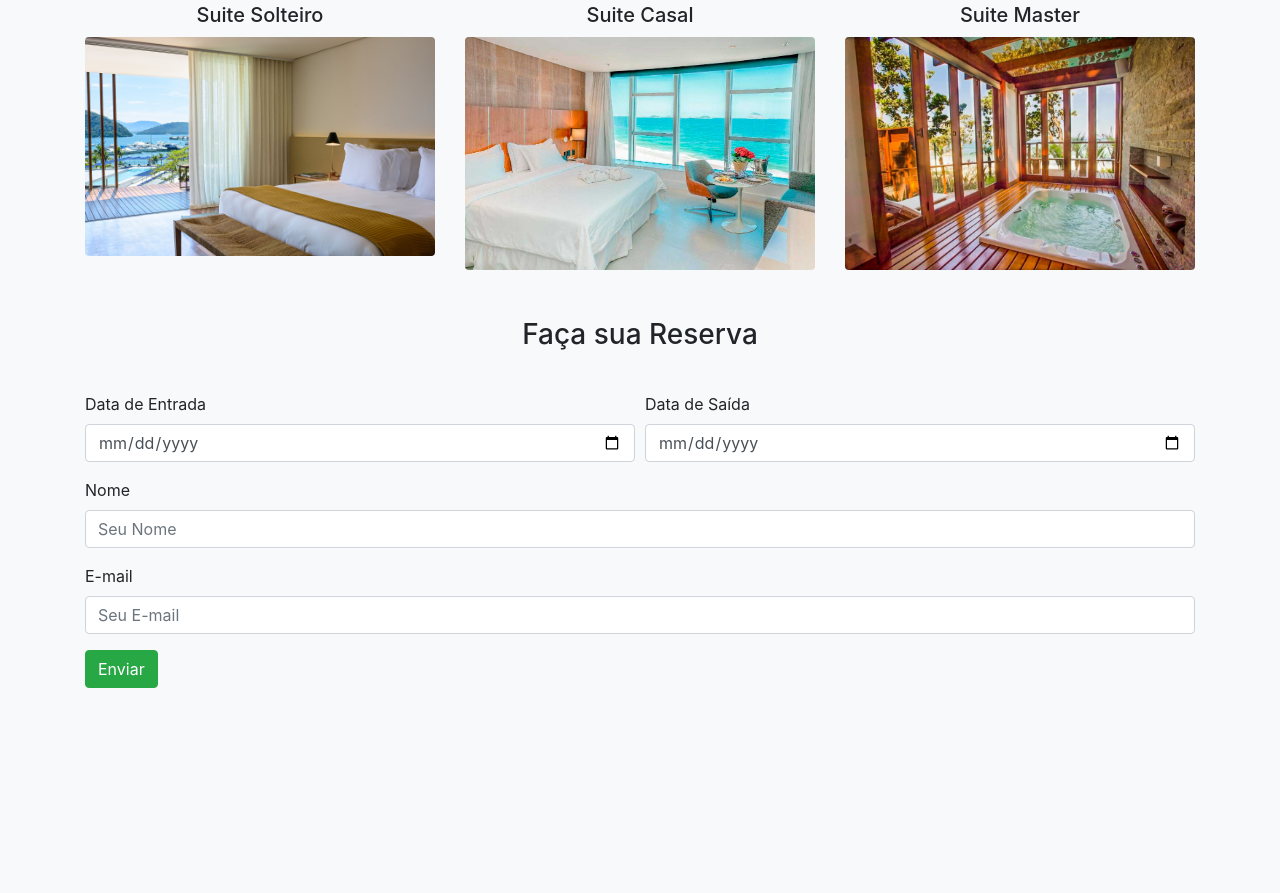
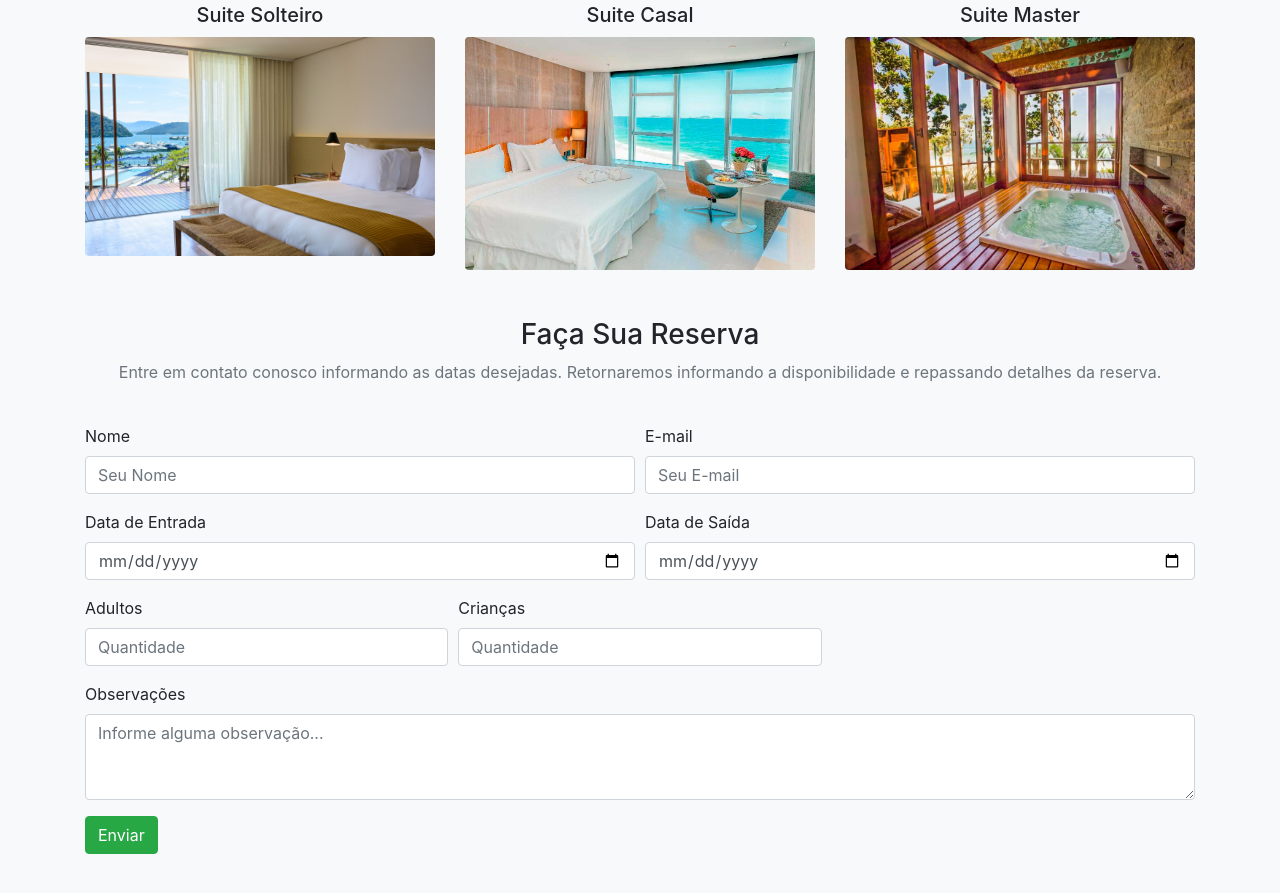
Before and after one commit to andresousadevs/Hotel, a plain HTML site: page index.html in a window 1280 px wide. Shown: the part 1239-2132 px from the top of the page. Before the commit the page ends 1975 px from the top, so only its background shows below. Drawn offline with nearby package versions, Linux system fonts and the light colour scheme.

Commit message:
Add files via upload

```diff
--- a/index.html
+++ b/index.html
@@ -84,11 +84,26 @@
     </div>
 
     <!-- Seção Reserva -->
+   <!-- Seção Reserva -->
 <div class="container my-5">
     <div class="section-title text-center">
-            <h3>Faça sua Reserva</h3>
+        <h3>Faça Sua Reserva</h3>
+        <p class="text-muted">
+            Entre em contato conosco informando as datas desejadas. Retornaremos informando a disponibilidade e repassando detalhes da reserva.
+        </p>
     </div>
     <form>
+        <div class="form-row">
+            <div class="form-group col-md-6">
+                <label for="nome">Nome</label>
+                <input type="text" class="form-control" id="nome" placeholder="Seu Nome" required>
+            </div>
+            <div class="form-group col-md-6">
+                <label for="email">E-mail</label>
+                <input type="email" class="form-control" id="email" placeholder="Seu E-mail" required>
+            </div>
+        </div>
+
         <div class="form-row">
             <div class="form-group col-md-6">
                 <label for="checkin">Data de Entrada</label>
@@ -99,18 +114,28 @@
                 <input type="date" class="form-control" id="checkout" required>
             </div>
         </div>
+
+        <div class="form-row">
+            <div class="form-group col-md-4">
+                <label for="adultos">Adultos</label>
+                <input type="number" class="form-control" id="adultos" min="1" placeholder="Quantidade">
+            </div>
+            <div class="form-group col-md-4">
+                <label for="criancas">Crianças</label>
+                <input type="number" class="form-control" id="criancas" min="0" placeholder="Quantidade">
+            </div>
+        </div>
+
         <div class="form-group">
-                <label for="nome">Nome</label>
-                <input type="text" class="form-control" id="nome" placeholder="Seu Nome" required>
+            <label for="observacoes">Observações</label>
+            <textarea class="form-control" id="observacoes" rows="3" placeholder="Informe alguma observação..."></textarea>
         </div>
-            <div class="form-group">
-                <label for="email">E-mail</label>
-                <input type="email" class="form-control" id="email" placeholder="Seu E-mail" required>
-            </div>
+
         <button type="submit" class="btn btn-success">Enviar</button>
     </form>
 </div>
 
+
     <!-- Scripts do Bootstrap -->
     <script src="https://code.jquery.com/jquery-3.5.1.slim.min.js"></script>
     <script src="https://cdn.jsdelivr.net/npm/@popperjs/core@2.10.2/dist/umd/popper
--- a/styles.css
+++ b/styles.css
@@ -45,6 +45,6 @@ h5 {
 }
 .hero h2,
 .hero p {
-    color: #0d373f;
-    text-shadow: 1px 1px 1px rgba(0, 0, 0, 0.7); /* Sombra escura para destacar */
+    color: #787676;
+
 }
```
Lines whose indentation alone changed are shown as unchanged.
